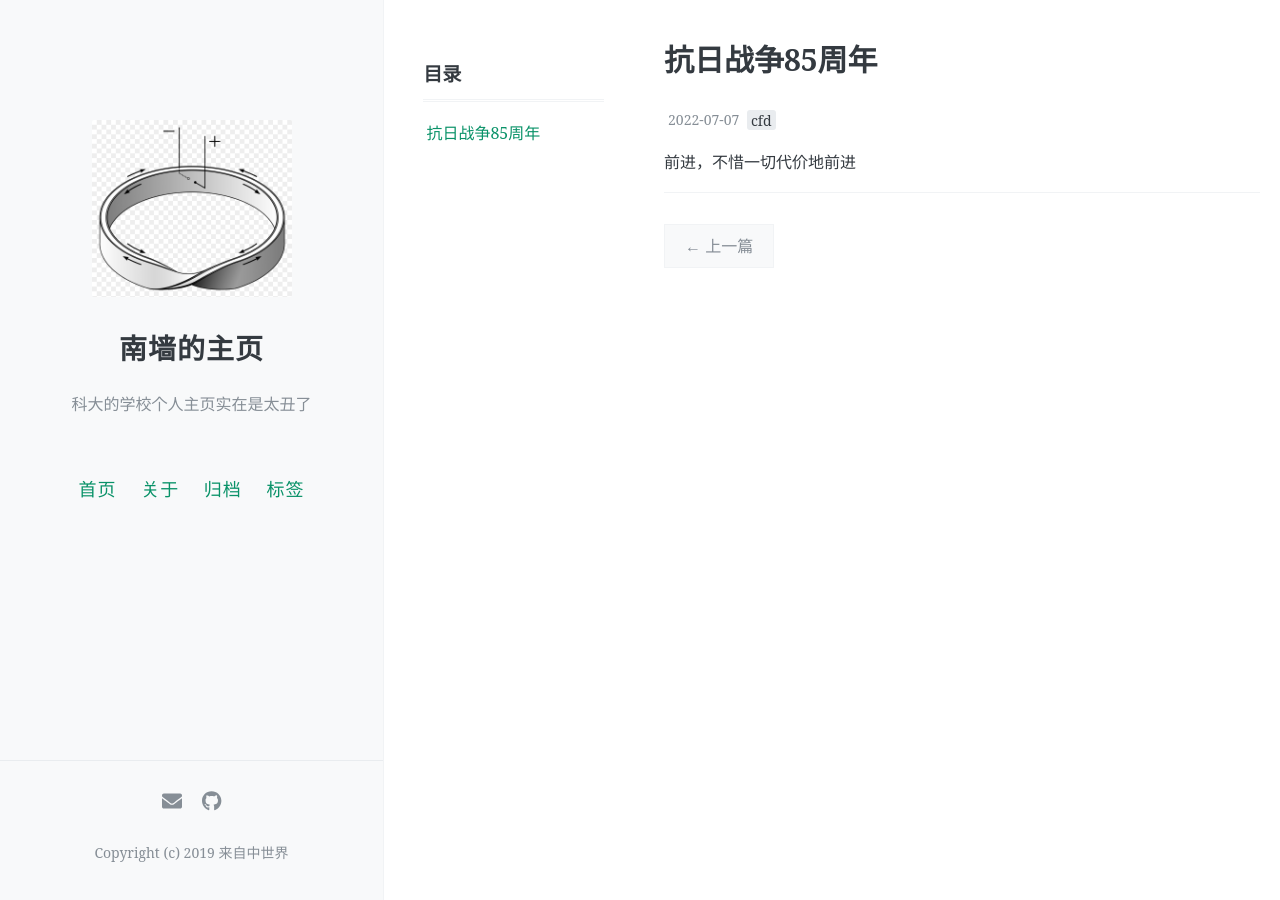
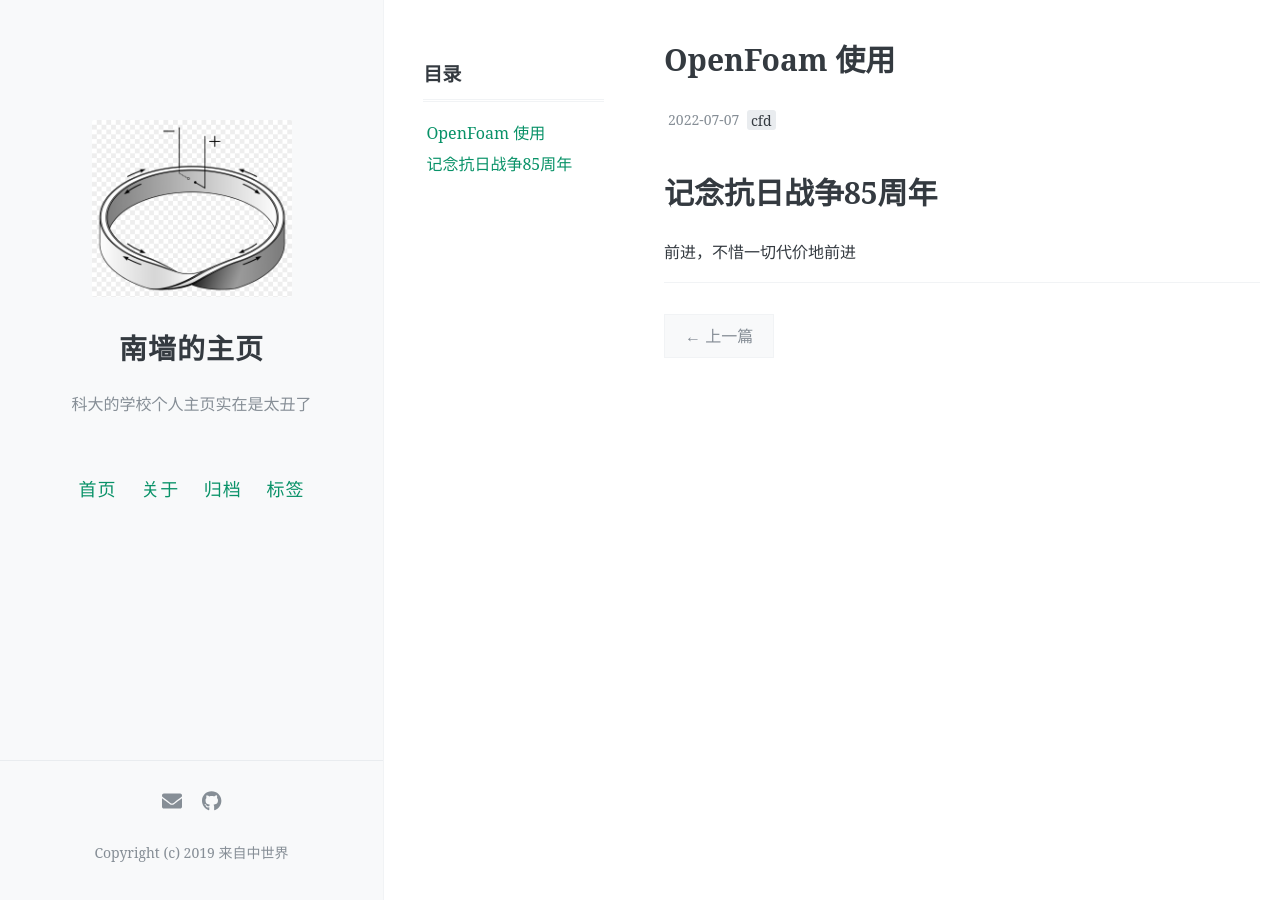
Before and after one commit to rui/rui.github.io, a Jekyll site: the page built from _posts/2022-07-07-openfoam.md, in a window 1280 px wide. Built offline with Jekyll 4.4.1, drawn with Linux system fonts in a browser that asks for light colours; comment, search, counter and statistics services are not loaded.

Commit message:
some update

```diff
--- a/_posts/2022-07-07-openfoam.md
+++ b/_posts/2022-07-07-openfoam.md
@@ -1,10 +1,12 @@
 ---
 layout: post
-title: "抗日战争85周年"
+title: "OpenFoam 使用"
 date: 2022-07-07
 categories: 记住
 tags: [cfd]
 toc: true
 ---
 
+# 记念抗日战争85周年
+
 前进，不惜一切代价地前进
```
